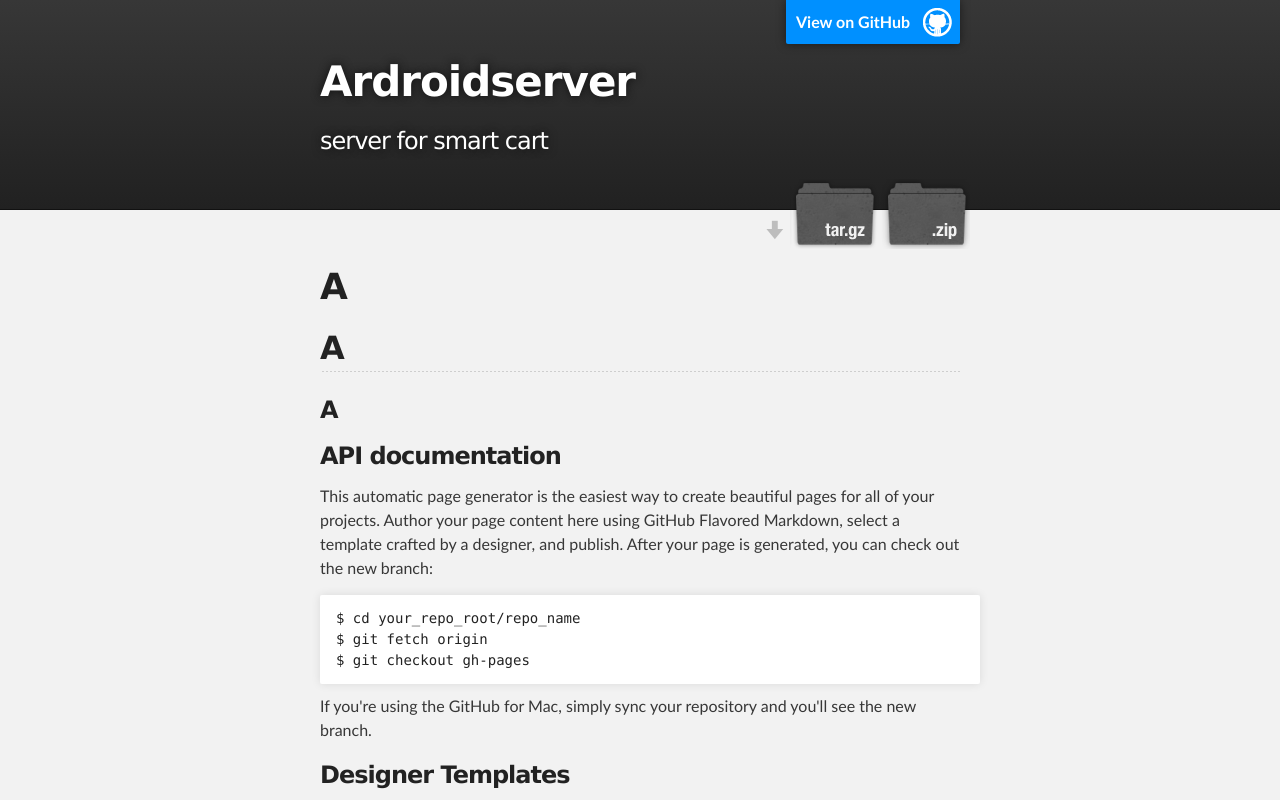
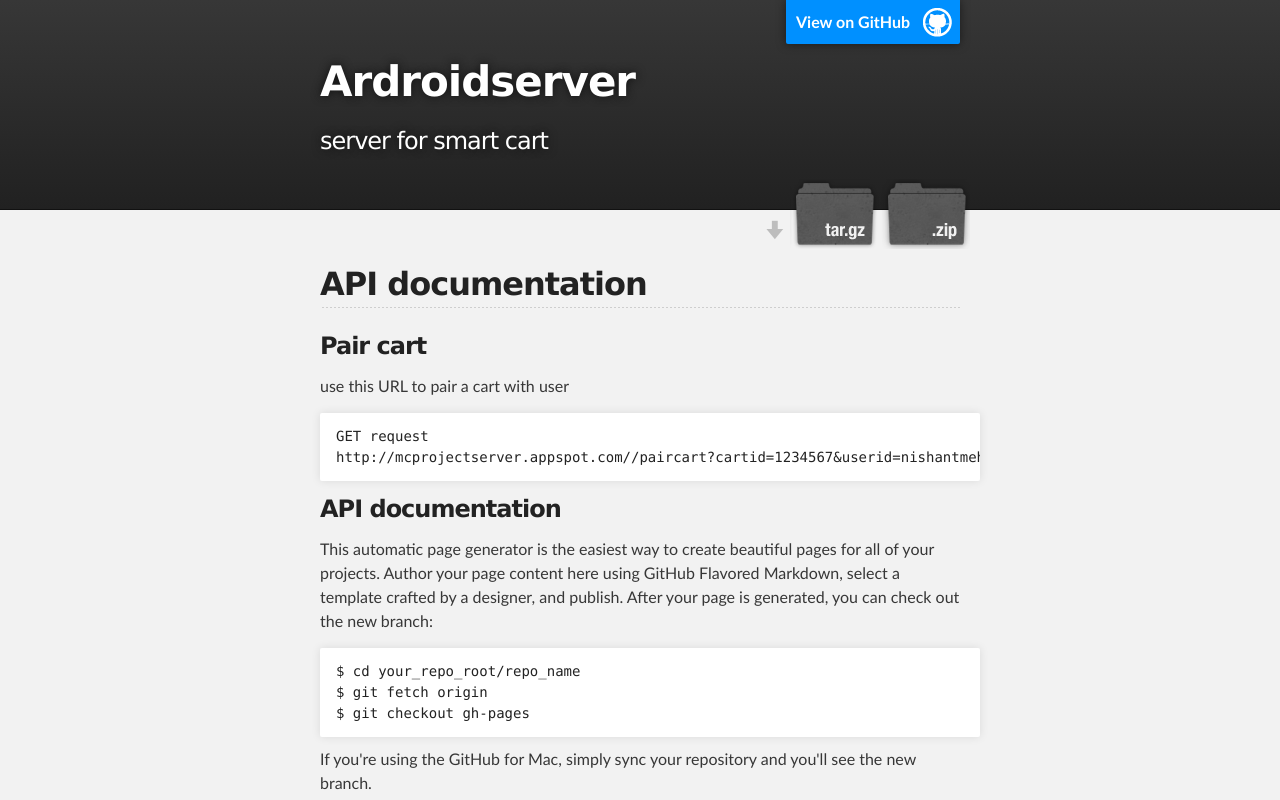
Before and after one commit to nishantmehta/ArDroidServer, a plain HTML site: page index.html in a window 1280 px wide. Shown: the top 800 px of the page. Drawn offline with Linux system fonts and the light colour scheme.

```diff
--- a/index.html
+++ b/index.html
@@ -31,17 +31,20 @@
     <!-- MAIN CONTENT -->
     <div id="main_content_wrap" class="outer">
       <section id="main_content" class="inner">
-        <h1>
-<a name="a" class="anchor" href="#a"><span class="octicon octicon-link"></span></a>A</h1>
-
-<h2>
-<a name="a-1" class="anchor" href="#a-1"><span class="octicon octicon-link"></span></a>A</h2>
+        <h2>
+<a name="api-documentation" class="anchor" href="#api-documentation"><span class="octicon octicon-link"></span></a>API documentation</h2>
 
 <h3>
-<a name="a-2" class="anchor" href="#a-2"><span class="octicon octicon-link"></span></a>A</h3>
+<a name="pair-cart" class="anchor" href="#pair-cart"><span class="octicon octicon-link"></span></a>Pair cart</h3>
+
+<p>use this URL to pair a cart with user</p>
+
+<pre><code>GET request
+http://mcprojectserver.appspot.com//paircart?cartid=1234567&amp;userid=nishantmehta.n
+</code></pre>
 
 <h3>
-<a name="api-documentation" class="anchor" href="#api-documentation"><span class="octicon octicon-link"></span></a>API documentation</h3>
+<a name="api-documentation-1" class="anchor" href="#api-documentation-1"><span class="octicon octicon-link"></span></a>API documentation</h3>
 
 <p>This automatic page generator is the easiest way to create beautiful pages for all of your projects. Author your page content here using GitHub Flavored Markdown, select a template crafted by a designer, and publish. After your page is generated, you can check out the new branch:</p>
 
```
Also changed, not shown: params.json (+1 -1 lines).
